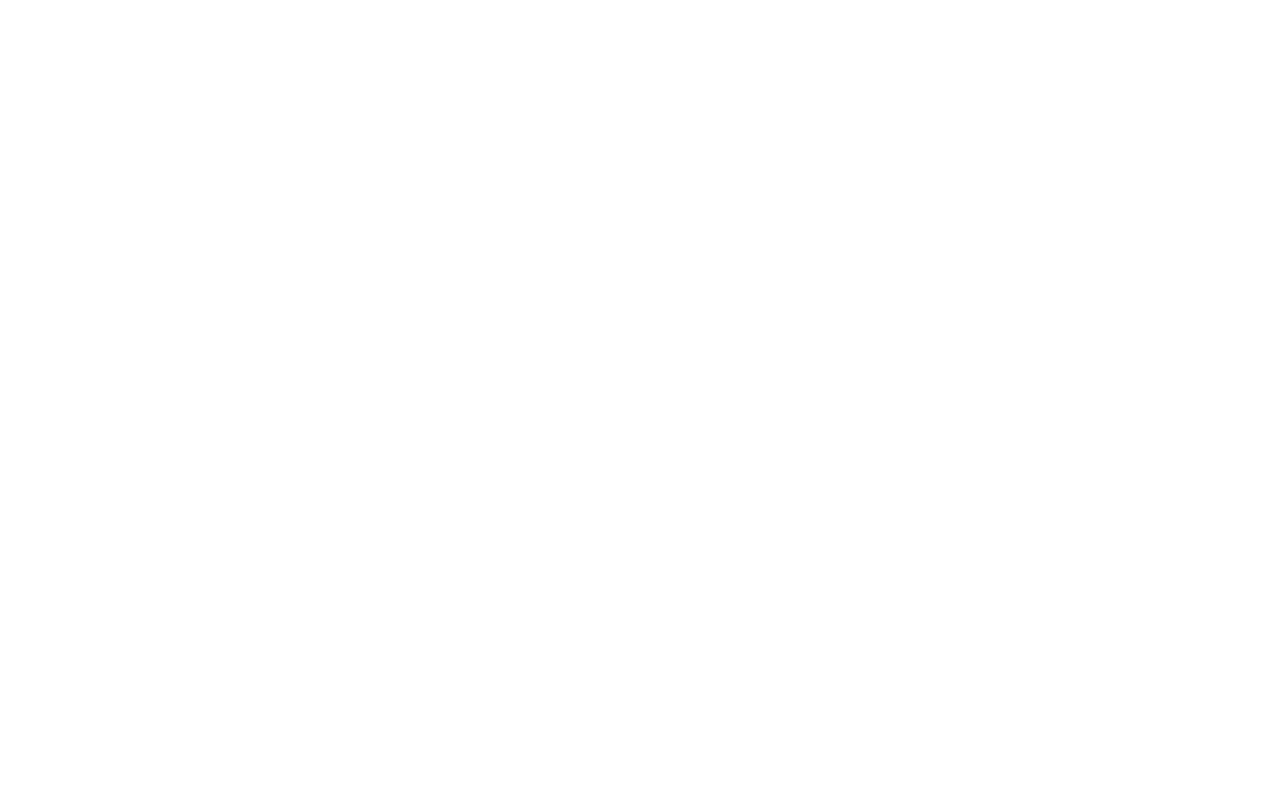
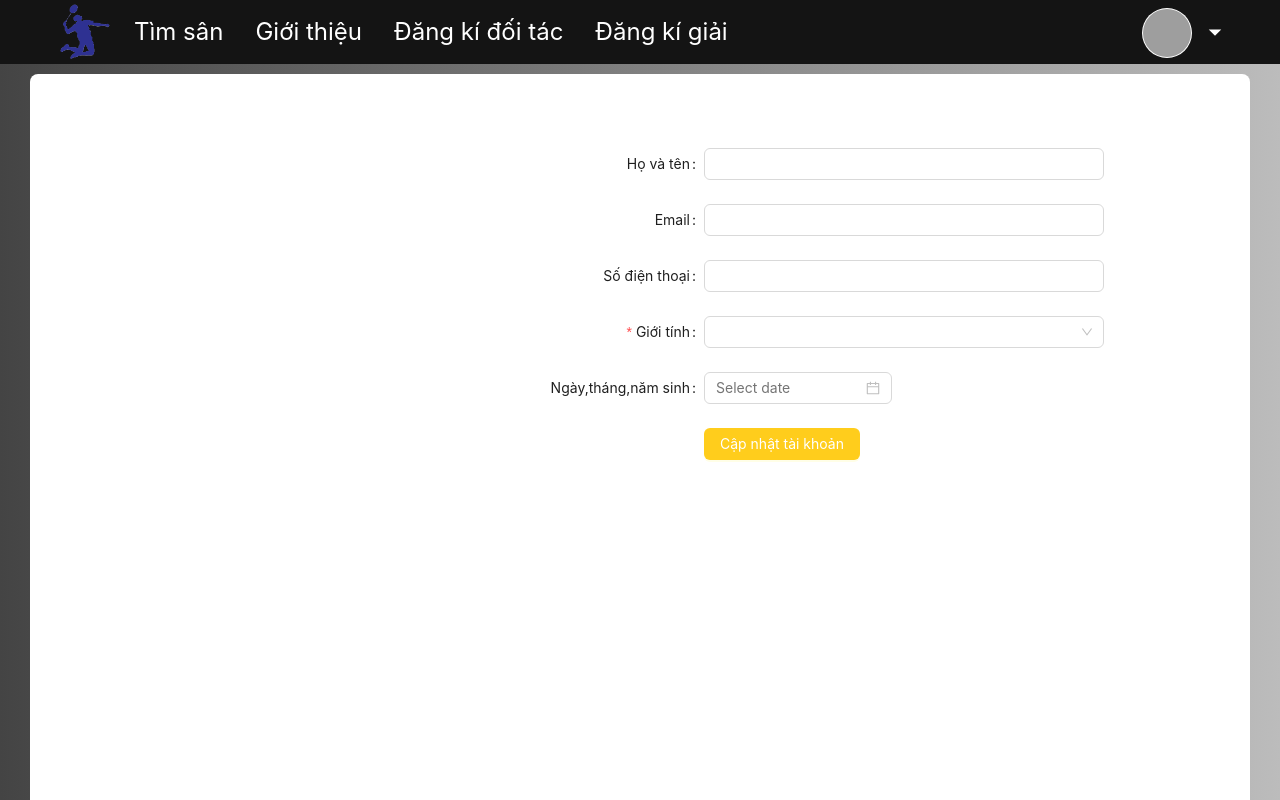
Before and after one commit to BenSkye/Web_Booking_Courts, a React (Vite) app: page /user/my-account in a window 1280 px wide. Before the commit this address had no page. Shown: the top 800 px of the page. Built offline with nearby package versions, Linux system fonts and the light colour scheme; grey boxes are pictures that could not be loaded.

Commit message:
Sơ sơ account

```diff
--- a/src/components/layouts/index.jsx
+++ b/src/components/layouts/index.jsx
@@ -1,13 +1,13 @@
-import { useState, useEffect } from 'react';
-import { Outlet, Link, useLocation } from 'react-router-dom';
-import { Layout, Menu, theme, Avatar, Dropdown, Space } from 'antd';
-import { MdArrowDropDown } from 'react-icons/md';
-import { CgProfile } from 'react-icons/cg';
-import { GiTennisCourt } from 'react-icons/gi';
-import { GrLogout } from 'react-icons/gr';
-import logo from '@/assets/logonew.png';
-import bgFooter from '@/assets/backgroundfooter.jpg';
-import FooterLayout from '@/components/layouts/components/footer';
+import { useState, useEffect } from "react";
+import { Outlet, Link, useLocation } from "react-router-dom";
+import { Layout, Menu, theme, Avatar, Dropdown, Space } from "antd";
+import { MdArrowDropDown } from "react-icons/md";
+import { CgProfile } from "react-icons/cg";
+import { GiTennisCourt } from "react-icons/gi";
+import { GrLogout } from "react-icons/gr";
+import logo from "@/assets/logonew.png";
+import bgFooter from "@/assets/backgroundfooter.jpg";
+import FooterLayout from "@/components/layouts/components/footer";
 
 const { Header, Content, Footer } = Layout;
 
@@ -17,59 +17,63 @@
     label: (
       <div
         style={{
-          display: 'flex',
-          alignItems: 'center',
-          justifyContent: 'start',
+          display: "flex",
+          alignItems: "center",
+          justifyContent: "start",
         }}
       >
-        <CgProfile size='20px' />
-        <>Thông tin cá nhân</>
+        <Link to="/user">
+          <div>
+            <CgProfile size="20px" />
+            <>Thông tin cá nhân</>
+          </div>
+        </Link>
       </div>
     ),
-    key: '0',
+    key: "0",
   },
 
   {
     label: (
       <div
         style={{
-          display: 'flex',
-          alignItems: 'center',
-          justifyContent: 'start',
+          display: "flex",
+          alignItems: "center",
+          justifyContent: "start",
         }}
       >
-        <GiTennisCourt size='20px' />
+        <GiTennisCourt size="20px" />
         <>Sân đã đặt</>
       </div>
     ),
-    key: '1',
+    key: "1",
   },
   {
     label: (
       <div
         style={{
-          display: 'flex',
-          alignItems: 'center',
-          justifyContent: 'start',
+          display: "flex",
+          alignItems: "center",
+          justifyContent: "start",
         }}
       >
-        <GrLogout size='20px' />
+        <GrLogout size="20px" />
         <>Đăng xuất</>
       </div>
     ),
-    key: '2',
+    key: "2",
   },
 ];
 
 const menuItems = [
   {
-    key: '1',
-    label: 'Tìm sân',
-    path: '/',
+    key: "1",
+    label: "Tìm sân",
+    path: "/",
   },
-  { key: '2', label: 'Giới thiệu', path: '/aboutUs' },
-  { key: '3', label: 'Đăng kí đối tác', path: '/partner' },
-  { key: '4', label: 'Đăng kí giải', path: '/tournament' },
+  { key: "2", label: "Giới thiệu", path: "/aboutUs" },
+  { key: "3", label: "Đăng kí đối tác", path: "/partner" },
+  { key: "4", label: "Đăng kí giải", path: "/tournament" },
 ];
 
 const LayoutMain = () => {
@@ -77,7 +81,7 @@
     token: { colorBgContainer, borderRadiusLG },
   } = theme.useToken();
 
-  const [selectedKey, setSelectedKey] = useState('');
+  const [selectedKey, setSelectedKey] = useState("");
   const location = useLocation();
   useEffect(() => {
     // Lấy đường dẫn hiện tại từ useLocation và tìm kiếm nó trong menuItems
@@ -93,13 +97,13 @@
     <Layout>
       <Header
         style={{
-          position: 'sticky',
+          position: "sticky",
           top: 0,
           zIndex: 1,
-          width: '100%',
-          display: 'flex',
-          alignItems: 'center',
-          background: '#141414',
+          width: "100%",
+          display: "flex",
+          alignItems: "center",
+          background: "#141414",
         }}
       >
         <>
@@ -107,21 +111,21 @@
             width={60}
             height={60}
             src={logo}
-            className='demo-logo'
-            style={{ margin: '4px 4px' }}
+            className="demo-logo"
+            style={{ margin: "4px 4px" }}
           />
           <Menu
-            mode='horizontal'
+            mode="horizontal"
             selectedKeys={[selectedKey]}
             style={{
               flex: 1,
               minWidth: 0,
-              fontSize: '24px',
-              background: '#141414',
+              fontSize: "24px",
+              background: "#141414",
             }}
           >
             {menuItems.map((item) => (
-              <Menu.Item key={item.key} style={{ color: 'white' }}>
+              <Menu.Item key={item.key} style={{ color: "white" }}>
                 <Link to={item.path}>{item.label}</Link>
               </Menu.Item>
             ))}
@@ -136,14 +140,14 @@
           <a onClick={(e) => e.preventDefault()}>
             <Space>
               <Avatar
-                size='large'
-                src='https://api.dicebear.com/7.x/miniavs/svg?seed=1'
-                style={{ background: 'white', height: '50px', width: '50px' }}
+                size="large"
+                src="https://api.dicebear.com/7.x/miniavs/svg?seed=1"
+                style={{ background: "white", height: "50px", width: "50px" }}
               />
               <MdArrowDropDown
-                style={{ display: 'flex', alignItems: 'center' }}
-                color='white'
-                size='30px'
+                style={{ display: "flex", alignItems: "center" }}
+                color="white"
+                size="30px"
               />
             </Space>
           </a>
@@ -151,7 +155,7 @@
       </Header>
       <Content
         style={{
-          padding: '0 30px',
+          padding: "0 30px",
           marginTop: 10,
           marginBottom: 10,
         }}
@@ -170,9 +174,9 @@
       <Footer
         style={{
           backgroundImage: `url(${bgFooter})`,
-          backgroundSize: 'cover', // Đảm bảo hình ảnh nền bao phủ toàn bộ phần tử
-          backgroundRepeat: 'no-repeat', // Ngăn lặp lại hình ảnh
-          color: 'white', // Đặt màu chữ trắng để dễ đọc trên nền tối
+          backgroundSize: "cover", // Đảm bảo hình ảnh nền bao phủ toàn bộ phần tử
+          backgroundRepeat: "no-repeat", // Ngăn lặp lại hình ảnh
+          color: "white", // Đặt màu chữ trắng để dễ đọc trên nền tối
         }}
       >
         <FooterLayout />
--- /dev/null
+++ b/src/pages/accountInformation/index.jsx
@@ -0,0 +1,100 @@
+import React from "react";
+import { Button, Form, Input, Select,DatePicker } from 'antd';
+const onFinish = (values) => {
+  console.log("Success:", values);
+};
+const onFinishFailed = (errorInfo) => {
+  console.log("Failed:", errorInfo);
+};
+
+const AccountSettingsForm = () => {
+  return (
+    <Form
+      name="basic"
+      labelCol={{
+        span: 8,
+      }}
+      wrapperCol={{
+        span: 16,
+      }}
+      style={{
+        maxWidth: 600,
+        marginLeft: "450px",
+        marginTop: "50px",
+        height: "100vh"
+      }}
+
+
+    >
+      <Form.Item
+        label="Họ và tên"
+        name="Họ và tên"
+
+      >
+        <Input />
+      </Form.Item>
+
+      <Form.Item
+        label="Email"
+        name="Email"
+
+      >
+        <Input />
+      </Form.Item>
+
+      <Form.Item
+        label="Số điện thoại"
+        name="Số điện thoại"
+
+      >
+        <Input />
+      </Form.Item>
+
+      <Form.Item
+        name="Giới tính"
+        label="Giới tính"
+        rules={[
+          {
+            required: true,
+          },
+        ]}
+      >
+        <Select
+
+
+        >
+          <Option value="male">male</Option>
+          <Option value="female">female</Option>
+          <Option value="other">other</Option>
+        </Select>
+      </Form.Item>
+
+      <Form.Item
+      label="Ngày,tháng,năm sinh"
+      name="Ngày,tháng,năm sinh"
+      // rules={[
+      //   {
+      //     required: true,
+      //     message: 'Please input!',
+      //   },
+      // ]}
+    >
+      <DatePicker />
+    </Form.Item>
+
+
+      <Form.Item
+        wrapperCol={{
+          offset: 8,
+          span: 16,
+        }}
+      >
+        <Button type="primary" htmlType="submit">
+          Cập nhật tài khoản
+        </Button>
+      </Form.Item>
+    </Form>
+  );
+};
+
+export default AccountSettingsForm;
--- /dev/null
+++ b/src/pages/profileAccount/CenteredForm.css
@@ -0,0 +1,31 @@
+.user-profile-outside{
+  height: 100vh;
+}
+.user-profile{
+
+  display: flex;
+  margin-left: 567px;
+  margin-top: 209px;
+  font-size: 16px;
+  font-weight: bold;
+  color: rgb(0, 67, 255);
+}
+.user-profile-booking{
+  padding-top: -10px;
+  margin-left: 567px;
+  margin-top: 20px;
+  font-size: 14px;
+}
+.user-profile-infors{
+  margin-top: 20px;
+  margin-left: 567px;
+}
+.user-profile-infor{
+  margin-top: 20px;
+  font-size: 14px;
+}
+.user-profile-infor-settings{
+  font-size: 16px;
+  font-weight: bold;
+  color: rgb(0, 67, 255);
+}
--- /dev/null
+++ b/src/pages/profileAccount/index.jsx
@@ -0,0 +1,25 @@
+import React from "react";
+import { Outlet, Link, useLocation } from "react-router-dom";
+import "../profileAccount/CenteredForm.css";
+
+
+
+export default function ProfileAccount() {
+  return (
+    <div className="user-profile-outside">
+      <div className="user-profile">Hoạt động</div>
+      <div>
+      <div className="user-profile-booking">Sân đã đặt</div>
+      <div className="user-profile-booking">Số game đã chơi</div>
+      <div className="user-profile-booking">Hóa đơn</div>
+      </div>
+      <div className="user-profile-infors">
+      <div className="user-profile-infor-settings">Cài đặt tài khoản</div>
+      <Link to= "/user/my-account">
+      <div className="user-profile-infor">Tài khoản của tôi</div>
+      </Link>
+      <div className="user-profile-infor">Cập nhật mật khẩu</div>
+      </div>
+    </div>
+  );
+}
--- a/src/routes/Router.jsx
+++ b/src/routes/Router.jsx
@@ -4,7 +4,8 @@
 import AboutUs from '@/components/dashboard/aboutUs';
 import Partner from '@/components/dashboard/partner';
 import Tournament from '@/components/dashboard/tournament';
-
+import ProfileAccount from '@/pages/profileAccount';
+import AccountInformation from '@/pages/accountInformation';
 function Routing() {
   return (
     <Routes>
@@ -13,6 +14,8 @@
         <Route path='/aboutUs' element={<AboutUs />} />
         <Route path='/partner' element={<Partner />} />
         <Route path='/tournament' element={<Tournament />} />
+        <Route path="/user" element={<ProfileAccount/>} />
+        <Route path="/user/my-account" element={<AccountInformation/>} />
       </Route>
     </Routes>
   );
```
